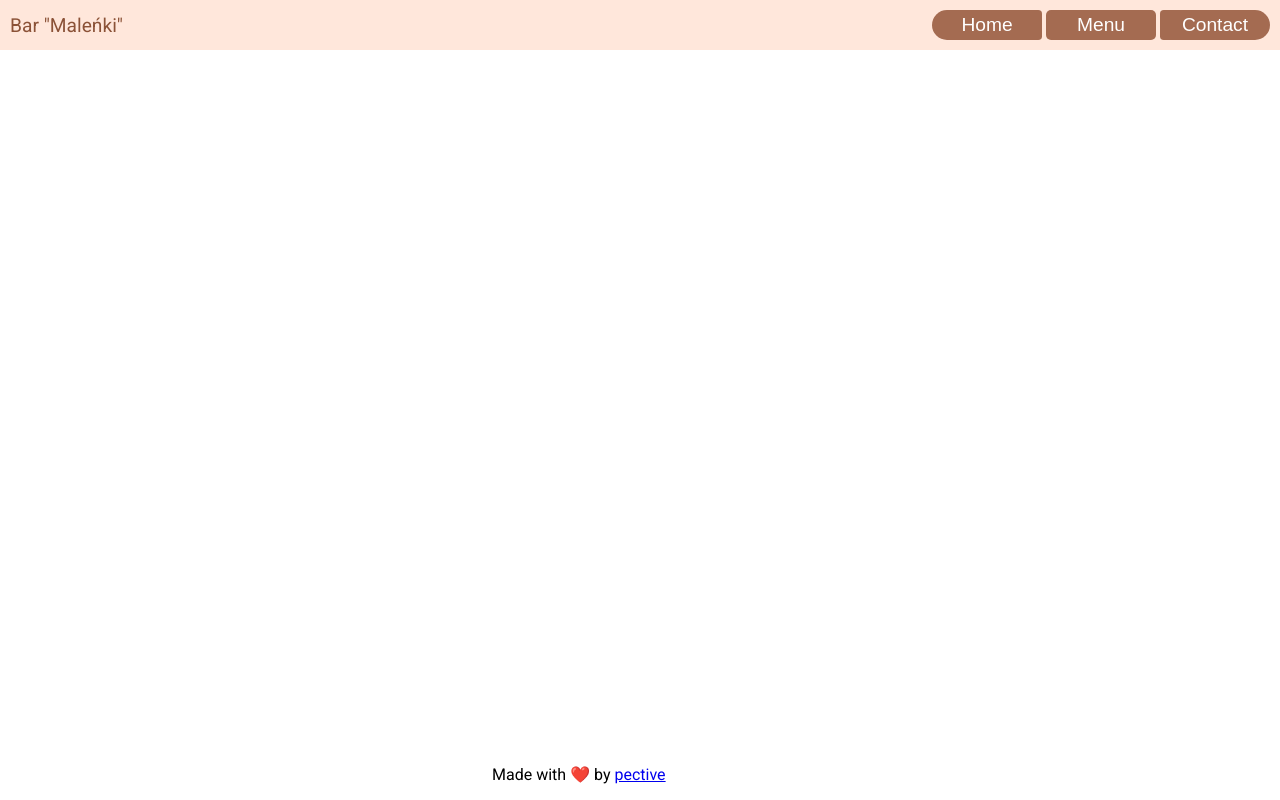
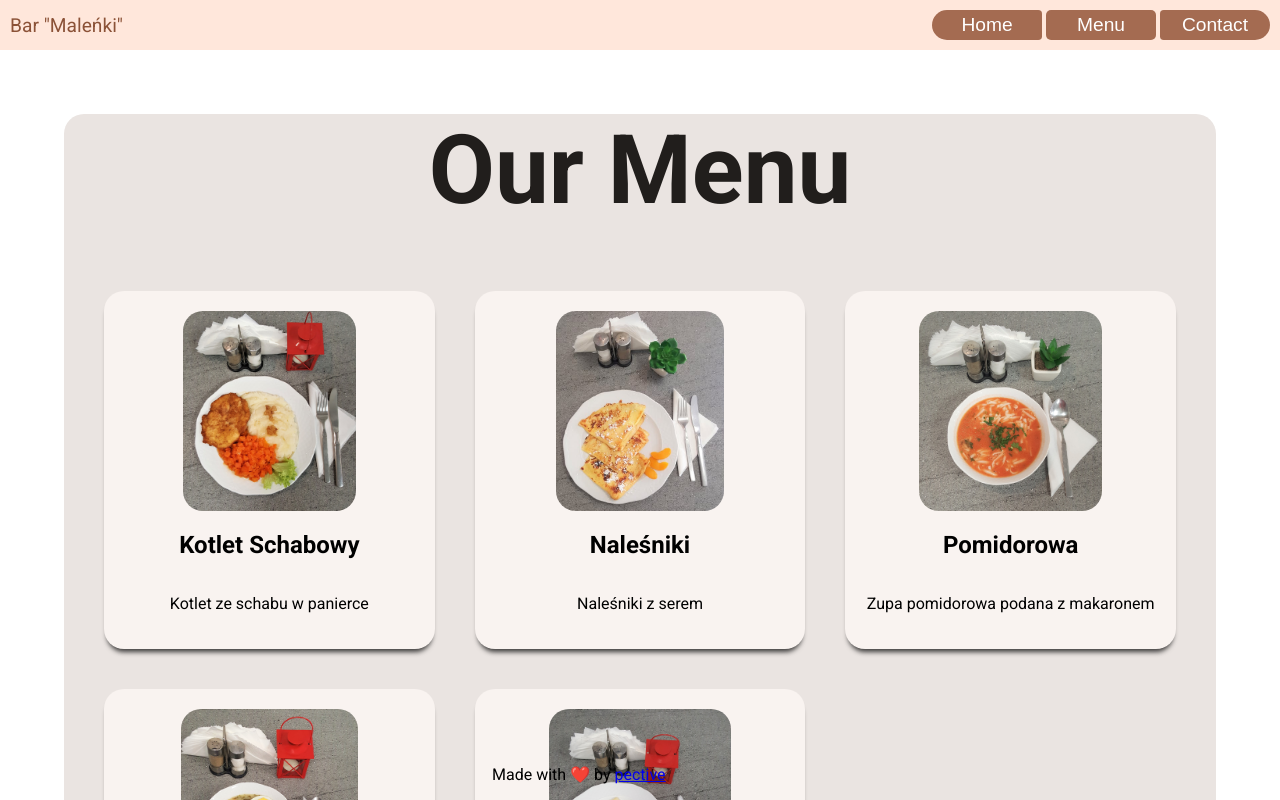
Before and after one commit to pective/restaurant, a website built with webpack: page src/template.html in a window 1280 px wide. Both pictures are taken after a click on the button "Menu". Shown: the top 800 px of the page. Built offline with nearby package versions, Linux system fonts and the light colour scheme.

Commit message:
Basically finished the menu section

```diff
--- a/src/menuPage.js
+++ b/src/menuPage.js
@@ -1,8 +1,60 @@
+import schabowy from "./assets/dishes/schabowy.jpg";
+import nalesnik from "./assets/dishes/nalesnik.jpg";
+import pomidorowa from "./assets/dishes/pomidorowa.jpg";
+import szczawiowa from "./assets/dishes/szczawiowa.jpg";
+import leniwe from "./assets/dishes/leniwe.jpg";
+
+function createItem(name, description, image) {
+    const menuItem = document.createElement("div");
+    menuItem.classList.add("menu-item");
+
+    const itemPhoto = document.createElement("img");
+    itemPhoto.src = image;
+
+    const itemName = document.createElement("h2");
+    itemName.classList.add("item-name");
+    itemName.textContent = name;
+
+    const itemDesc = document.createElement("p");
+    itemDesc.classList.add("item-desc");
+    itemDesc.textContent = description;
+
+    menuItem.appendChild(itemPhoto);
+    menuItem.appendChild(itemName);
+    menuItem.appendChild(itemDesc);
+
+    return menuItem;
+}
+
 function createMenuPage() {
     const content = document.querySelector("#content");
     content.innerHTML = "";
 
+    const menuContaier = document.createElement("div");
+    menuContaier.classList.add("menu-container");
 
+    const menuText = document.createElement("h1");
+    menuText.textContent = "Our Menu";
+    menuText.classList.add("menu-text");
+
+    const menuGrid = document.createElement("div");
+    menuGrid.classList.add("menu-grid");
+
+    const itemList = [
+        createItem("Kotlet Schabowy", "Kotlet ze schabu w panierce", schabowy),
+        createItem("Naleśniki", "Naleśniki z serem", nalesnik),
+        createItem("Pomidorowa", "Zupa pomidorowa podana z makaronem", pomidorowa),
+        createItem("Szczawiowa ", "Zupa szczawiowa z jajkiem", szczawiowa),
+        createItem("Kluski leniwe ", "Kluski leniwe z bułką tartą", leniwe),
+    ];
+
+
+    menuContaier.appendChild(menuText);
+    itemList.forEach((item) => {
+        menuGrid.appendChild(item);
+    })
+    menuContaier.appendChild(menuGrid);
+    content.appendChild(menuContaier);
 }
 
 export default createMenuPage;
--- a/src/style.css
+++ b/src/style.css
@@ -28,6 +28,7 @@ nav button {
     font-size: 1.2rem;
     width: 110px;
     height: 30px;
+    cursor: pointer;
 }
 nav button:nth-child(1) {
     border-radius: 20px 5px 5px 20px;
@@ -70,6 +71,48 @@ nav button:nth-child(3) {
     bottom: 0;
     right: 48%;
 }
+.menu-container {
+    background-color: hsl(19, 17%, 90%);
+    margin-top: 8vh;
+    margin-inline: 5vw;
+    border-radius: 20px;
+    opacity: 0;
+    animation: fadeIn 0.5s forwards, slideUp 0.5s forwards;
+}
+.menu-container h1 {
+    font-size: 6rem;
+    display: flex;
+    justify-content: center;
+    color: hsl(19, 8%, 12%);
+}
+.menu-grid {
+    display: grid;
+    grid-template-columns: repeat(auto-fit, minmax(300px, 1fr));
+    gap: 40px;
+    margin-inline: 40px;
+}
+.menu-item {
+    background-color: hsl(19, 44%, 96%);
+    border-radius: 20px;
+    box-shadow: 0px 6px 5px -3px rgba(0,0,0,0.75);
+    display: flex;
+    flex-direction: column;
+    align-items: center;
+    padding: 20px 0;
+    transition: transform 0.3s ease
+}
+.menu-item:hover {
+    transform: translateY(-5px)
+}
+.menu-item img {
+    height: 200px;
+    width: max-content;
+    border-radius: 20px;
+}
+
+
+
+/* ANIMATIONS */
 @keyframes fadeIn {
     100%{opacity: 1}
 }
--- a/src/template.html
+++ b/src/template.html
@@ -17,7 +17,14 @@
         </div>
     </header>
 
-    <div id="content"></div>
+    <div id="content">
+        <div class="menu-container">
+            <div class="menu-header">Our Menu</div>
+            <div class="menu-grid">
+
+            </div>
+        </div>
+    </div>
 
     <div id="footer">
         <p>Made with ❤️ by <a href="https://github.com/pective">pective</a></p>
```
Also changed, not shown: src/assets/dishes/leniwe.jpg (added), src/assets/dishes/nalesnik.jpg (added), src/assets/dishes/pomidorowa.jpg (added), src/assets/dishes/schabowy.jpg (added), src/assets/dishes/szczawiowa.jpg (added).
